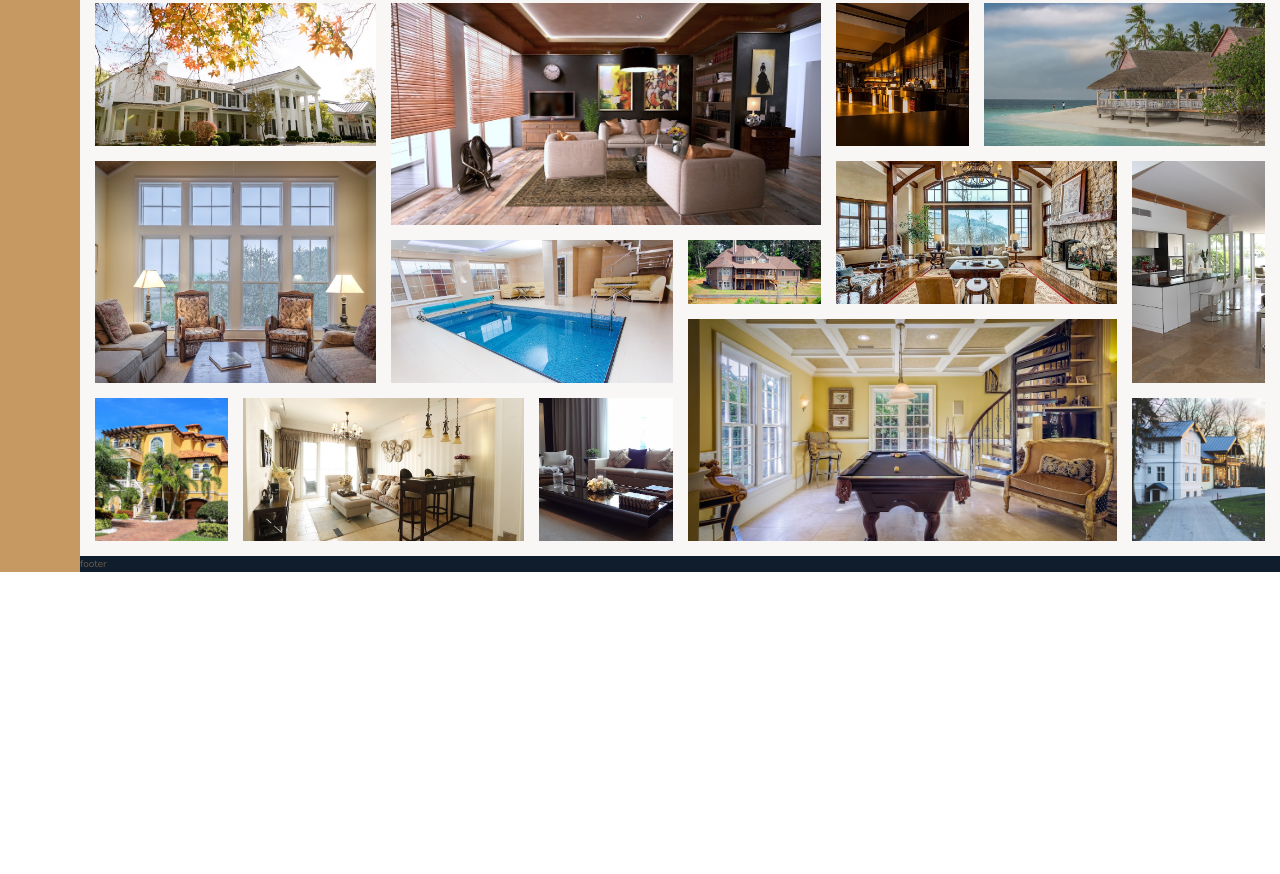
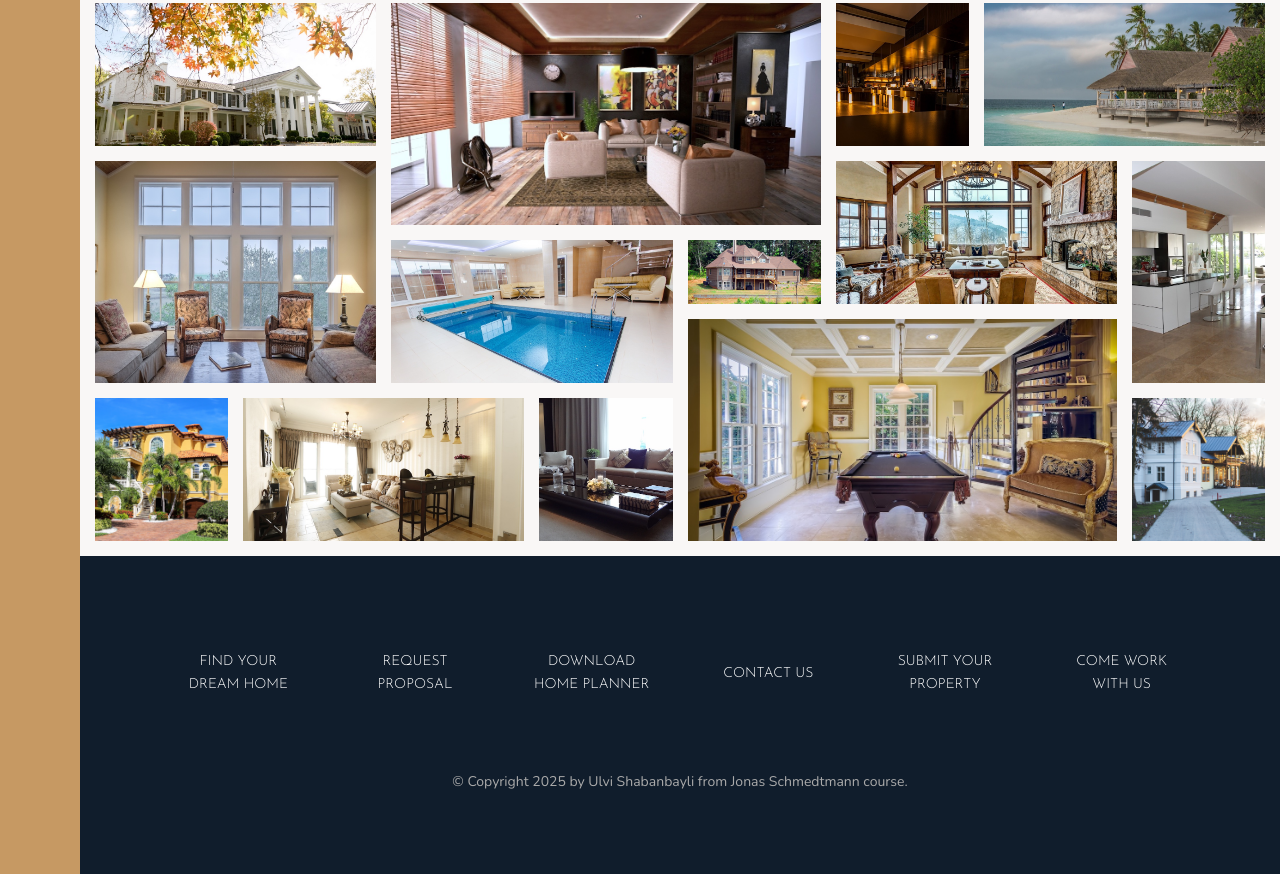
Before and after one commit to UlviShabanbayli/Nexter-webpage, a website: page index.html in a window 1280 px wide. Shown: the part 3509-4383 px from the top of the page. Before the commit the page ends 4081 px from the top, so only its background shows below. Drawn offline with nearby package versions, Linux system fonts and the light colour scheme.

Commit message:
footer is added

```diff
--- a/index.html
+++ b/index.html
@@ -371,6 +371,29 @@
       </figure>
     </section>
 
-    <footer class="footer">footer</footer>
+    <footer class="footer">
+      <ul class="nav">
+        <li class="nav__item">
+          <a href="#" class="nav__link">Find your dream home</a>
+        </li>
+        <li class="nav__item">
+          <a href="#" class="nav__link">Request proposal</a>
+        </li>
+        <li class="nav__item">
+          <a href="#" class="nav__link">Download home planner</a>
+        </li>
+        <li class="nav__item"><a href="#" class="nav__link">Contact us</a></li>
+        <li class="nav__item">
+          <a href="#" class="nav__link">Submit your property</a>
+        </li>
+        <li class="nav__item">
+          <a href="#" class="nav__link">Come work with us</a>
+        </li>
+      </ul>
+
+      <p class="copyright">
+        &copy; Copyright 2025 by Ulvi Shabanbayli from Jonas Schmedtmann course.
+      </p>
+    </footer>
   </body>
 </html>
--- a/sass/_footer.scss
+++ b/sass/_footer.scss
@@ -1,4 +1,43 @@
 .footer {
   background-color: $color-secondary;
   grid-column: full-start / full-end;
+  padding: 8rem;
 }
+
+.nav {
+  list-style: none;
+
+  display: grid;
+  grid-template-columns: repeat(auto-fit, minmax(15rem, 1fr));
+  gap: 2rem;
+  align-items: center;
+
+  &__link:link,
+  &__link:visited {
+    font-size: 1.4rem;
+    color: #fff;
+    text-decoration: none;
+    font-family: $font-display;
+    text-transform: uppercase;
+    text-align: center;
+    padding: 1.5rem;
+    display: block;
+    transition: all 0.2s;
+  }
+
+  &__link:hover,
+  &__link:active {
+    background-color: rgba(#fff, 0.05);
+    transform: translateY(-3px);
+  }
+}
+
+.copyright {
+  font-size: 1.4rem;
+  color: $color-grey-light-2;
+  text-align: center;
+  margin-top: 6rem;
+  width: 70%;
+  margin-left: auto;
+  margin-right: auto;
+}
```
Also changed, not shown: css/style.css.
